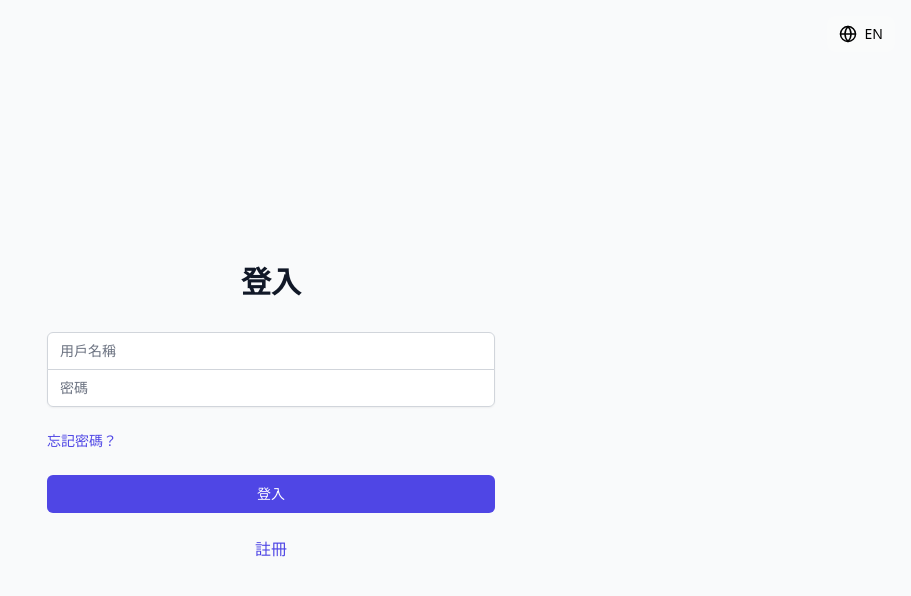
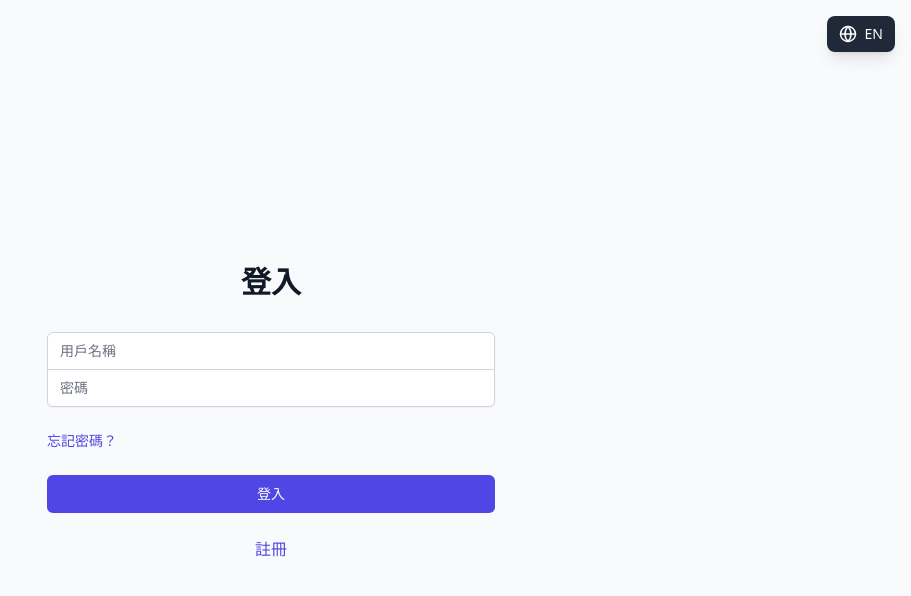
Before and after one commit to meteor-lighting/MAKI_TW_Businesstrip, a React (Vite) app: page /report in a window 1280 px wide. Shown: the top 596 px of the page, without its empty margins (369-1280 px from the left). Built offline with nearby package versions, Linux system fonts and the light colour scheme; no server answers.

Commit message:
style: fix language switcher position and visibility

```diff
--- a/src/App.tsx
+++ b/src/App.tsx
@@ -21,7 +21,7 @@ function App() {
     return (
         <Router>
             <AuthProvider>
-                <div className="fixed top-4 right-4 z-50">
+                <div className="fixed top-4 right-4 z-[9999]">
                     <LanguageSwitcher />
                 </div>
                 <Routes>
--- a/src/components/LanguageSwitcher.tsx
+++ b/src/components/LanguageSwitcher.tsx
@@ -13,7 +13,7 @@ const LanguageSwitcher: React.FC = () => {
     return (
         <button
             onClick={toggleLanguage}
-            className="flex items-center gap-2 px-3 py-2 rounded-lg bg-white/20 hover:bg-white/30 transition-colors text-sm font-medium"
+            className="flex items-center gap-2 px-3 py-2 rounded-lg bg-gray-800 hover:bg-gray-700 text-white transition-colors text-sm font-medium shadow-lg"
             title="Switch Language / 切換語言"
         >
             <Globe size={18} />
```
